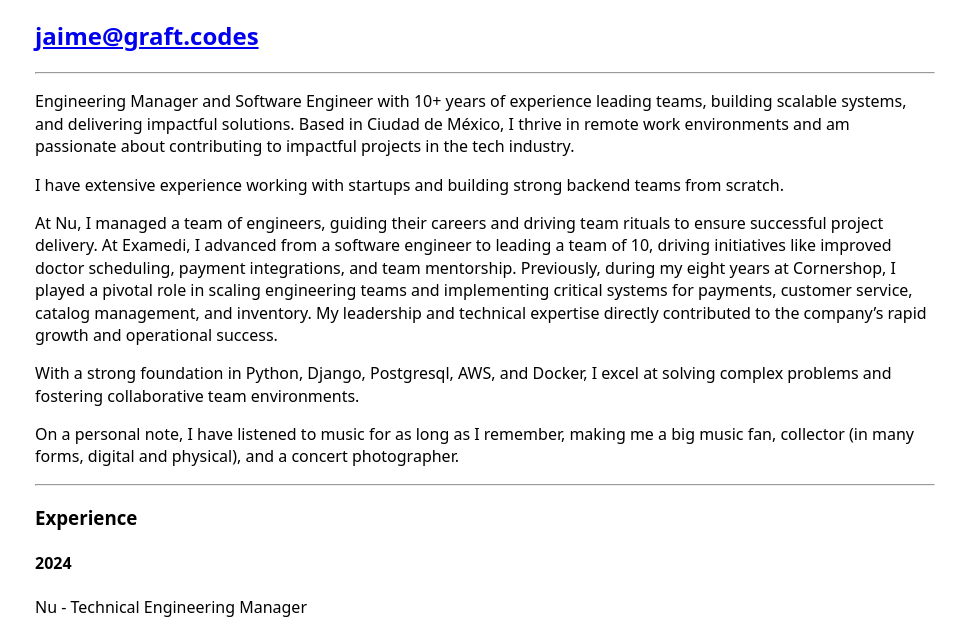
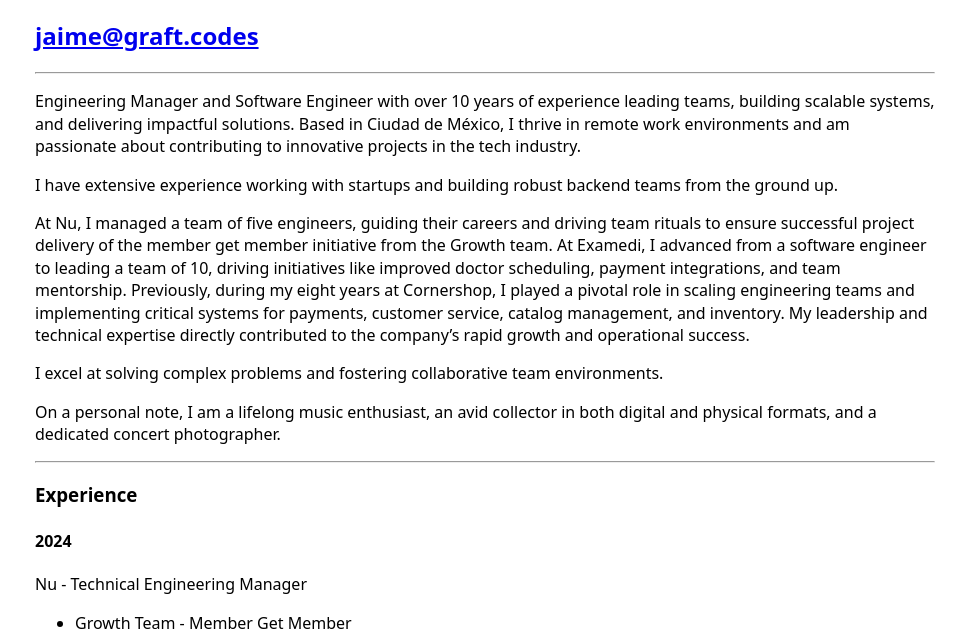
Before and after one commit to dongraft/me, a website built with Parcel: page index.html in a window 1280 px wide. Shown: the part 151-793 px from the top of the page, without its empty margins (155-1121 px from the left). Built offline with nearby package versions, Linux system fonts and the light colour scheme.

Commit message:
better grammar

```diff
--- a/index.html
+++ b/index.html
@@ -11,15 +11,18 @@
     <h1>Software Engineer / Engineering Manager</h1>
     <h2><a href="mailto:jaime@graft.codes">jaime@graft.codes</a></h2>
     <hr>
-    <p>Engineering Manager and Software Engineer with 10+ years of experience leading teams, building scalable systems, and delivering impactful solutions. Based in Ciudad de México, I thrive in remote work environments and am passionate about contributing to impactful projects in the tech industry.</p>
-    <p>I have extensive experience working with startups and building strong backend teams from scratch.</p>
-    <p>At Nu, I managed a team of engineers, guiding their careers and driving team rituals to ensure successful project delivery. At Examedi, I advanced from a software engineer to leading a team of 10, driving initiatives like improved doctor scheduling, payment integrations, and team mentorship. Previously, during my eight years at Cornershop, I played a pivotal role in scaling engineering teams and implementing critical systems for payments, customer service, catalog management, and inventory. My leadership and technical expertise directly contributed to the company’s rapid growth and operational success.</p>
-    <p>With a strong foundation in Python, Django, Postgresql, AWS, and Docker, I excel at solving complex problems and fostering collaborative team environments.</p>
-    <p>On a personal note, I have listened to music for as long as I remember, making me a big music fan, collector (in many forms, digital and physical), and a concert photographer.</p>
+    <p>Engineering Manager and Software Engineer with over 10 years of experience leading teams, building scalable systems, and delivering impactful solutions. Based in Ciudad de México, I thrive in remote work environments and am passionate about contributing to innovative projects in the tech industry.</p>
+    <p>I have extensive experience working with startups and building robust backend teams from the ground up.</p>
+    <p>At Nu, I managed a team of five engineers, guiding their careers and driving team rituals to ensure successful project delivery of the member get member initiative from the Growth team. At Examedi, I advanced from a software engineer to leading a team of 10, driving initiatives like improved doctor scheduling, payment integrations, and team mentorship. Previously, during my eight years at Cornershop, I played a pivotal role in scaling engineering teams and implementing critical systems for payments, customer service, catalog management, and inventory. My leadership and technical expertise directly contributed to the company’s rapid growth and operational success.</p>
+    <p>I excel at solving complex problems and fostering collaborative team environments.</p>
+    <p>On a personal note, I am a lifelong music enthusiast, an avid collector in both digital and physical formats, and a dedicated concert photographer.</p>
     <hr>
     <h3>Experience</h3>
     <h4>2024</h4>
     <p>Nu - Technical Engineering Manager</p>
+    <ul>
+      <li>Growth Team - Member Get Member</li>
+    </ul>
     <h4>2023 - 2024</h4>
     <p>Senior Software Engineer at Examedi</p>
     <ul>
```
